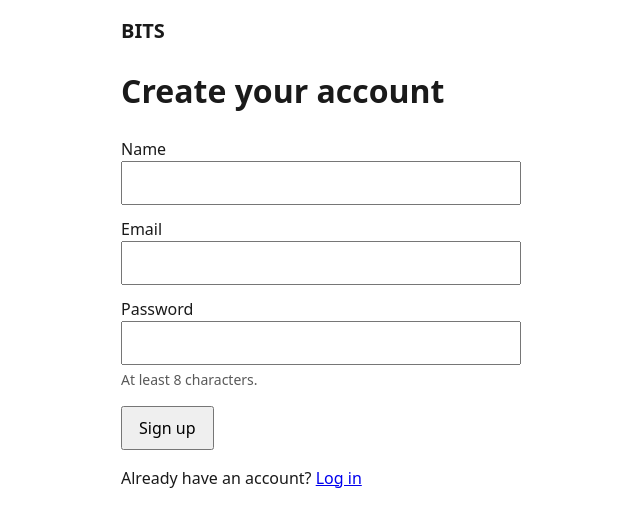
After one commit to Jedidiah-coder/NushHACK-26, a Flask app: page /register in a window 1280 px wide. The commit adds this page. Shown: the top 527 px of the page, without its empty margins (135-775 px from the left). Run offline with Flask 3, Linux system fonts and the light colour scheme.

Commit message:
Update NUSHack/Static/css/style.css, NUSHack/Static/js/script.js, NUSHack/app.py and 2 more

```diff
--- a/NUSHack/Static/css/style.css
+++ b/NUSHack/Static/css/style.css
@@ -54,6 +54,44 @@ ul {
 
 .brand {
   font-size: 1.25rem;
+  font-weight: 600;
+}
+
+.user-menu {
+  display: flex;
+  align-items: center;
+  gap: 8px;
+  margin-left: auto;
+  overflow-wrap: anywhere;
+}
+
+.auth {
+  max-width: 400px;
+}
+
+.auth label {
+  display: block;
+  margin-top: 12px;
+}
+
+.auth input {
+  width: 100%;
+  min-height: 44px;
+  padding: 8px;
+}
+
+.auth button {
+  margin-top: 16px;
+}
+
+.field-hint {
+  margin: 4px 0 0;
+  color: #595959;
+  font-size: 0.875rem;
+}
+
+.message .message-sender {
+  font-size: 0.8125rem;
   font-weight: 600;
 }
 
--- a/NUSHack/app.py
+++ b/NUSHack/app.py
@@ -2,14 +2,23 @@ import json
 import os
 import threading
 import uuid
-from datetime import datetime, timezone
+from datetime import datetime, timedelta, timezone
 from pathlib import Path
 
 import httpx
 from dotenv import load_dotenv
-from flask import Flask, jsonify, render_template, request
+from flask import (
+    Flask,
+    jsonify,
+    make_response,
+    redirect,
+    render_template,
+    request,
+    session,
+    url_for,
+)
 from postgrest.exceptions import APIError
-from supabase import ClientOptions, create_client
+from supabase import AuthError, ClientOptions, create_client
 
 BASE_DIR = Path(__file__).resolve().parent
 load_dotenv(BASE_DIR / ".env")
@@ -17,12 +26,31 @@ load_dotenv(BASE_DIR / ".env")
 DATA_FILE = BASE_DIR / "data.json"
 SUPABASE_TABLE = "records"
 SUPABASE_ERRORS = (httpx.HTTPError, APIError)
+AUTH_ERRORS = (httpx.HTTPError, AuthError)
+PUBLIC_ENDPOINTS = {"login", "register", "static"}
+MIN_PASSWORD_LENGTH = 8
+MAX_PASSWORD_LENGTH = 72
+SERVICE_UNAVAILABLE = "Can't reach the account service. Check your connection and try again."
+
+SECRET_KEY = os.getenv("FLASK_SECRET_KEY")
+if not SECRET_KEY:
+    raise RuntimeError(
+        "Add FLASK_SECRET_KEY to NUSHack/.env. Generate a value with: "
+        'python -c "import secrets; print(secrets.token_hex(32))"'
+    )
 
 app = Flask(
     __name__,
     template_folder="template",
     static_folder="Static",
     static_url_path="/static",
+)
+app.config.update(
+    SECRET_KEY=SECRET_KEY,
+    SESSION_COOKIE_SAMESITE="Lax",
+    # Set SESSION_COOKIE_SECURE=1 when hosting over HTTPS.
+    SESSION_COOKIE_SECURE=os.getenv("SESSION_COOKIE_SECURE") == "1",
+    PERMANENT_SESSION_LIFETIME=timedelta(hours=12),
 )
 
 SUPABASE_URL = os.getenv("SUPABASE_URL")
@@ -123,9 +151,140 @@ def pull_remote_records():
             save_records(records + new_records)
 
 
+class AccountError(Exception):
+    """A sign-up or log-in problem, with a message that's safe to show the user."""
+
+
+def create_account(name, email, password):
+    if supabase is None:
+        raise AccountError(SERVICE_UNAVAILABLE)
+    try:
+        return supabase.auth.admin.create_user(
+            {
+                "email": email,
+                "password": password,
+                "email_confirm": True,
+                "user_metadata": {"name": name},
+            }
+        ).user
+    except AUTH_ERRORS as error:
+        code = getattr(error, "code", None)
+        app.logger.warning("Sign-up failed: %s %s", type(error).__name__, code)
+        if code in ("email_exists", "user_already_exists"):
+            raise AccountError("An account with this email already exists.") from error
+        if code == "weak_password":
+            raise AccountError("Please choose a stronger password.") from error
+        if code in ("email_address_invalid", "validation_failed"):
+            raise AccountError("Enter a valid email address.") from error
+        raise AccountError(SERVICE_UNAVAILABLE) from error
+
+
+def verify_login(email, password):
+    if supabase is None:
+        raise AccountError(SERVICE_UNAVAILABLE)
+    # Signing in changes a client's credentials, so this must not use the shared client.
+    client = create_client(
+        SUPABASE_URL,
+        SUPABASE_KEY,
+        options=ClientOptions(auto_refresh_token=False, persist_session=False),
+    )
+    try:
+        return client.auth.sign_in_with_password(
+            {"email": email, "password": password}
+        ).user
+    except AUTH_ERRORS as error:
+        code = getattr(error, "code", None)
+        app.logger.warning("Log-in failed: %s %s", type(error).__name__, code)
+        if code == "invalid_credentials":
+            raise AccountError("Incorrect email or password.") from error
+        raise AccountError(SERVICE_UNAVAILABLE) from error
+
+
+def start_session(user):
+    metadata = user.user_metadata or {}
+    session.clear()
+    session.permanent = True
+    session["user"] = {
+        "id": user.id,
+        "name": metadata.get("name") or user.email,
+        "email": user.email,
+    }
+
+
+def find_signup_problem(name, email, password):
+    if not name or len(name) > 100:
+        return "Enter your name (up to 100 characters)."
+    if "@" not in email or len(email) > 254:
+        return "Enter a valid email address."
+    if not MIN_PASSWORD_LENGTH <= len(password) <= MAX_PASSWORD_LENGTH:
+        return (
+            f"Password must be {MIN_PASSWORD_LENGTH} to "
+            f"{MAX_PASSWORD_LENGTH} characters long."
+        )
+    return None
+
+
+@app.before_request
+def require_login():
+    if request.endpoint in PUBLIC_ENDPOINTS or "user" in session:
+        return None
+    if request.path.startswith("/api/"):
+        return jsonify(error="Log in first."), 401
+    return redirect(url_for("login"))
+
+
+@app.route("/register", methods=["GET", "POST"])
+def register():
+    if "user" in session:
+        return redirect(url_for("index"))
+
+    name = request.form.get("name", "").strip()
+    email = request.form.get("email", "").strip().lower()
+    error = None
+    if request.method == "POST":
+        password = request.form.get("password", "")
+        try:
+            error = find_signup_problem(name, email, password)
+            if not error:
+                start_session(create_account(name, email, password))
+                return redirect(url_for("index"))
+        except AccountError as account_error:
+            error = str(account_error)
+
+    status = 400 if error else 200
+    return render_template("auth.html", mode="register", name=name, email=email, error=error), status
+
+
+@app.route("/login", methods=["GET", "POST"])
+def login():
+    if "user" in session:
+        return redirect(url_for("index"))
+
+    email = request.form.get("email", "").strip().lower()
+    error = None
+    if request.method == "POST":
+        try:
+            start_session(verify_login(email, request.form.get("password", "")))
+            return redirect(url_for("index"))
+        except AccountError as account_error:
+            error = str(account_error)
+
+    status = 400 if error else 200
+    return render_template("auth.html", mode="login", email=email, error=error), status
+
+
+@app.route("/logout", methods=["POST"])
+def logout():
+    session.clear()
+    return redirect(url_for("login"))
+
+
 @app.route("/")
 def index():
-    return render_template("index.html")
+    response = make_response(render_template("index.html", user=session["user"]))
+    # Stops the Back button showing this page on a shared device after logging out.
+    response.headers["Cache-Control"] = "no-store"
+    return response
 
 
 @app.route("/api/status")
@@ -148,9 +307,11 @@ def create_record():
     if not isinstance(data, dict) or not data:
         return jsonify(error="Send a non-empty JSON object."), 400
 
+    user = session["user"]
     record = {
         "id": str(uuid.uuid4()),
-        "data": data,
+        # The sender comes from the session, so a request can't pretend to be someone else.
+        "data": {**data, "sender_id": user["id"], "sender_name": user["name"]},
         "created_at": datetime.now(timezone.utc).isoformat(),
         "synced": False,
     }
--- /dev/null
+++ b/NUSHack/template/auth.html
@@ -0,0 +1,50 @@
+{% set is_register = mode == "register" %}
+<!DOCTYPE html>
+<html lang="en">
+<head>
+  <meta charset="UTF-8">
+  <meta name="viewport" content="width=device-width, initial-scale=1.0">
+  <title>{{ "Sign up" if is_register else "Log in" }} - BITS</title>
+  <link rel="icon" href="{{ url_for('static', filename='favicon.svg') }}" type="image/svg+xml">
+  <link rel="stylesheet" href="{{ url_for('static', filename='css/style.css') }}">
+</head>
+<body>
+  <header class="app-header">
+    <span class="brand">BITS</span>
+  </header>
+
+  <main class="auth">
+    <h1>{{ "Create your account" if is_register else "Log in" }}</h1>
+
+    {% if error %}
+    <p class="form-error" id="auth-error" role="alert">{{ error }}</p>
+    {% endif %}
+
+    <form id="auth-form" method="post">
+      {% if is_register %}
+      <label for="name">Name</label>
+      <input id="name" name="name" type="text" value="{{ name }}" maxlength="100" autocomplete="name" required>
+      {% endif %}
+
+      <label for="email">Email</label>
+      <input id="email" name="email" type="email" value="{{ email }}" maxlength="254" autocomplete="email" required>
+
+      <label for="password">Password</label>
+      <input id="password" name="password" type="password" maxlength="72"
+        {% if is_register %}minlength="8" autocomplete="new-password"{% else %}autocomplete="current-password"{% endif %}
+        required>
+      {% if is_register %}
+      <p class="field-hint">At least 8 characters.</p>
+      {% endif %}
+
+      <button type="submit">{{ "Sign up" if is_register else "Log in" }}</button>
+    </form>
+
+    {% if is_register %}
+    <p>Already have an account? <a href="{{ url_for('login') }}">Log in</a></p>
+    {% else %}
+    <p>New here? <a href="{{ url_for('register') }}">Create an account</a></p>
+    {% endif %}
+  </main>
+</body>
+</html>
--- a/NUSHack/template/index.html
+++ b/NUSHack/template/index.html
@@ -7,12 +7,16 @@
   <link rel="icon" href="{{ url_for('static', filename='favicon.svg') }}" type="image/svg+xml">
   <link rel="stylesheet" href="{{ url_for('static', filename='css/style.css') }}">
 </head>
-<body>
+<body data-user-id="{{ user.id }}">
   <header class="app-header">
     <span class="brand">BITS</span>
     <p id="status" role="status" data-state="checking">
       <span id="status-text">Checking...</span>
     </p>
+    <form class="user-menu" action="{{ url_for('logout') }}" method="post">
+      <span id="user-name">{{ user.name }}</span>
+      <button id="logout-button" type="submit">Log out</button>
+    </form>
   </header>
 
   <main>
```
Also changed, not shown: NUSHack/Static/js/script.js (+15 -21 lines).
